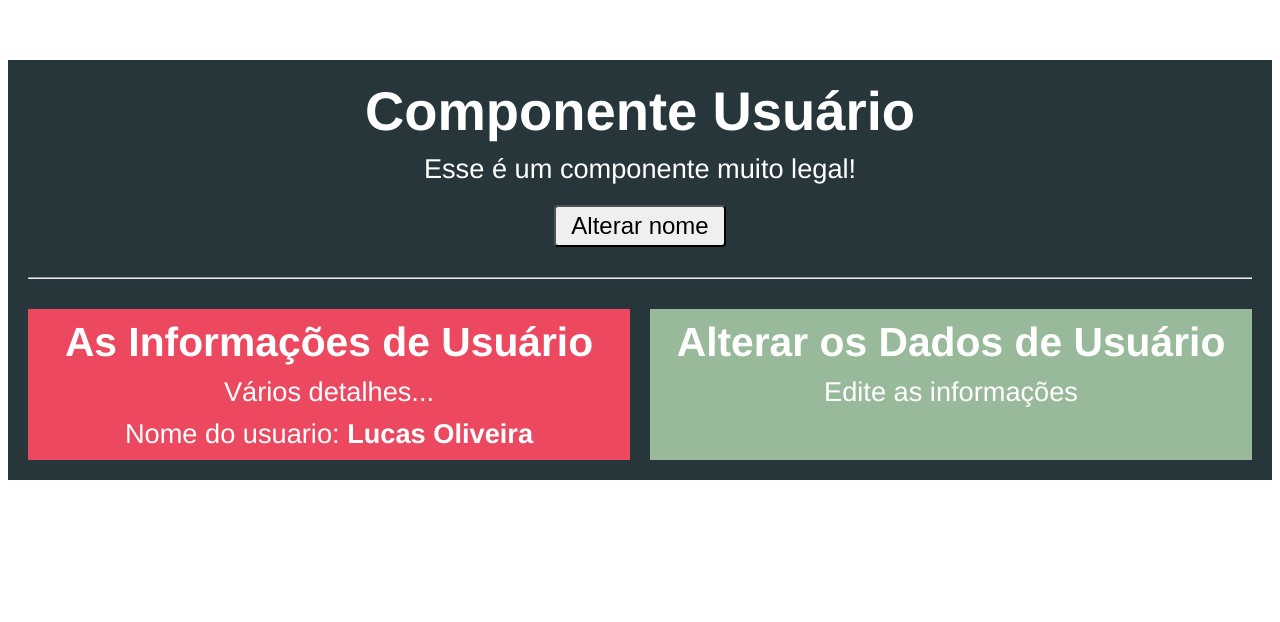
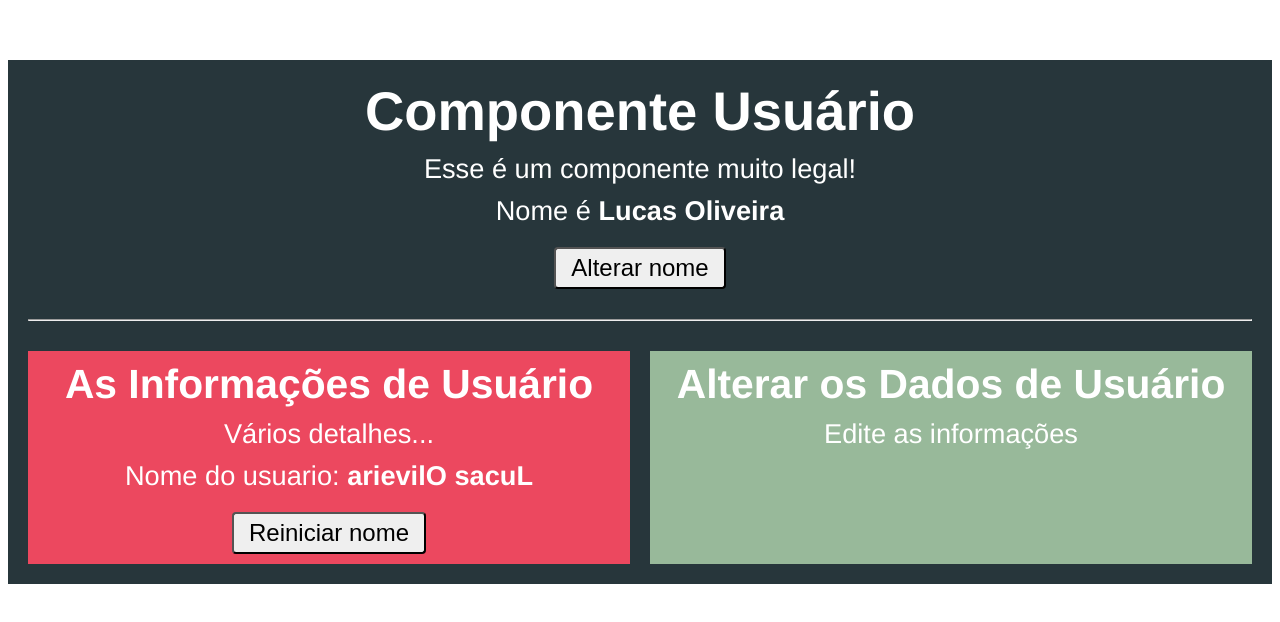
Before and after one commit to freaklucas/frontend, a Vue app in the folder comunicacao/: page / in a window 1280 px wide. Shown: the top 622 px of the page. Built offline with nearby package versions, Linux system fonts and the light colour scheme.

Commit message:
evento personalizando pai-filho e filho-pai

```diff
--- a/comunicacao/src/components/Usuario.vue
+++ b/comunicacao/src/components/Usuario.vue
@@ -2,10 +2,13 @@
   <div class="container">
     <h1>Componente Usuário</h1>
     <p>Esse é um componente muito legal!</p>
+    <p>
+      Nome é <strong>{{ nome }}</strong>
+    </p>
     <button @click="alterarNome">Alterar nome</button>
     <hr />
     <div class="componentes">
-      <app-usuario-info :nome="nome" />
+      <app-usuario-info :nome="nome" @nomeMudou="nome = $event" />
       <app-usuario-editar />
     </div>
   </div>
--- a/comunicacao/src/components/UsuarioInfo.vue
+++ b/comunicacao/src/components/UsuarioInfo.vue
@@ -3,8 +3,9 @@
     <h2>As Informações de Usuário</h2>
     <p>Vários detalhes...</p>
     <p>
-      Nome do usuario: <strong>{{ nome }}</strong>
+      Nome do usuario: <strong>{{ inverterNome() }}</strong>
     </p>
+    <button @click="reiniciarNome">Reiniciar nome</button>
   </div>
 </template>
 
@@ -17,6 +18,15 @@
       //  default: 'default na props'
     },
   },
+  methods: {
+    inverterNome() {
+      return this.nome.split("").reverse().join("");
+    },
+    reiniciarNome() {
+      this.nome = "Lucas Oliveira";
+      this.$emit("nomeMudou", this.nome);
+    },
+  },
 };
 </script>
 
```
